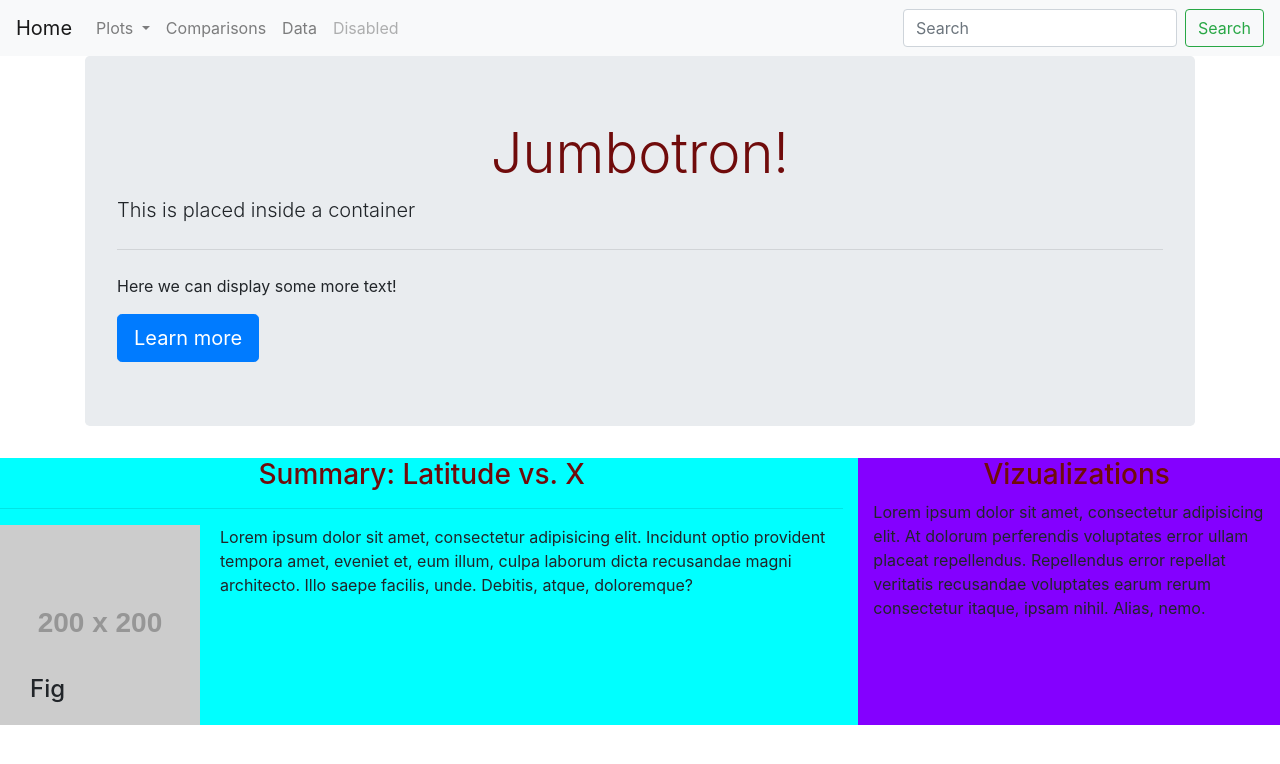
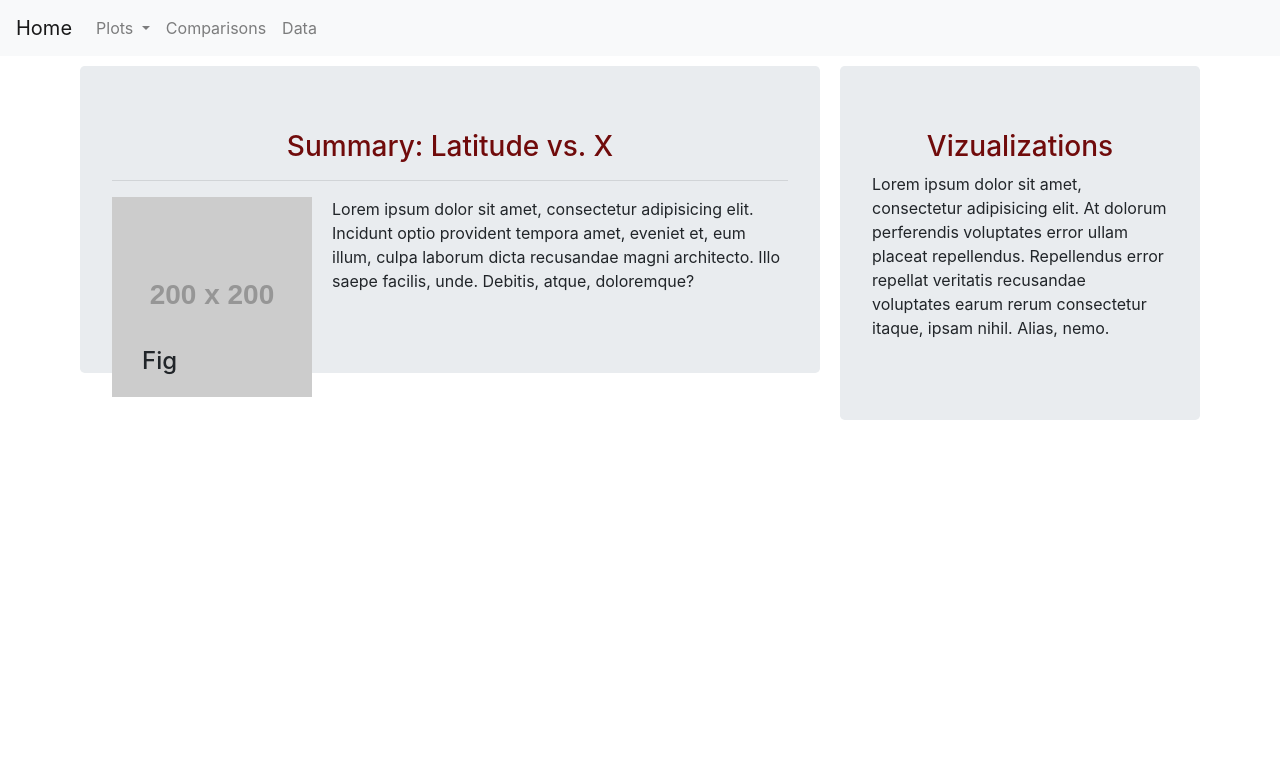
Before and after one commit to isabelle-sanford/web-design-challenge, a plain HTML site: page index.html in a window 1280 px wide. Drawn offline with nearby package versions, Linux system fonts and the light colour scheme; placeholder pictures from the web are drawn by us.

Commit message:
basic page structure work

```diff
--- a/index.html
+++ b/index.html
@@ -11,7 +11,7 @@
 <body>
 
   <nav class="navbar navbar-expand-lg navbar-light bg-light">
-      <a class="navbar-brand" href="#">Home</a>
+      <a class="navbar-brand" href="#">Home<span class="sr-only">(current)</span></a>
       <button class="navbar-toggler" type="button" data-toggle="collapse" data-target="#navbarSupportedContent" aria-controls="navbarSupportedContent" aria-expanded="false" aria-label="Toggle navigation">
         <span class="navbar-toggler-icon"></span>
       </button>
@@ -40,31 +40,19 @@
           <li class="nav-item">
               <a class="nav-link" href="#">Data</a>
           </li>
-          <li class="nav-item">
-            <a class="nav-link disabled" href="#" tabindex="-1" aria-disabled="true">Disabled</a>
-          </li>
+
         </ul>
-        <form class="form-inline my-2 my-lg-0">
-          <input class="form-control mr-sm-2" type="search" placeholder="Search" aria-label="Search">
-          <button class="btn btn-outline-success my-2 my-sm-0" type="submit">Search</button>
-        </form>
+
       </div>
   </nav>
 
-  <div class="container">
-    <div class="jumbotron">
-      <h1 class="display-4">Jumbotron!</h1>
-      <p class="lead">This is placed inside a container</p>
-      <hr class="my-4">
-      <p>Here we can display some more text!</p>
-      <a class="btn btn-primary btn-lg" href="#" role="button">Learn more</a>
-    </div>
-  </div>
 
 
+  <div class="container">
   <!-- Row 2 -->
     <div class="row">
       <div class="col-md-8">
+        <div class="jumbotron">
           <h1>Summary: Latitude vs. X</h1>
           <hr>
           <section id="figure">
@@ -73,12 +61,18 @@
           </section>
           <p>Lorem ipsum dolor sit amet, consectetur adipisicing elit. Incidunt optio provident tempora amet, eveniet et, eum illum, culpa laborum dicta recusandae magni architecto. Illo saepe facilis, unde. Debitis, atque, doloremque?</p>
         </div>
+      </div>
+
+
       <div class="col-md-4">
+        <div class="jumbotron">
           <h1>Vizualizations</h1>
           <p>Lorem ipsum dolor sit amet, consectetur adipisicing elit. At dolorum perferendis voluptates error ullam placeat repellendus. Repellendus error repellat veritatis recusandae voluptates earum rerum consectetur itaque, ipsam nihil. Alias, nemo.</p>
         </div>
+      </div>
+    </div>
+  </div>
 
-  </div>
 
 
 
--- a/style.css
+++ b/style.css
@@ -36,14 +36,12 @@
 
   /* Selecting elements by class */
   .col-md-8 {
-    /* margin: 10px; */
-    background-color: aqua;
-    /* border: 5px solid red; */
+    padding: 10px;
+
   }
   .col-md-4 {
-    /* margin: 10px; */
-    background-color: rgb(132, 0, 255);
-    /* border: 5px solid red; */
+    padding: 10px;
+
   }
 
   /* Selecting elements by ID */
```
Lines whose indentation alone changed are shown as unchanged.
